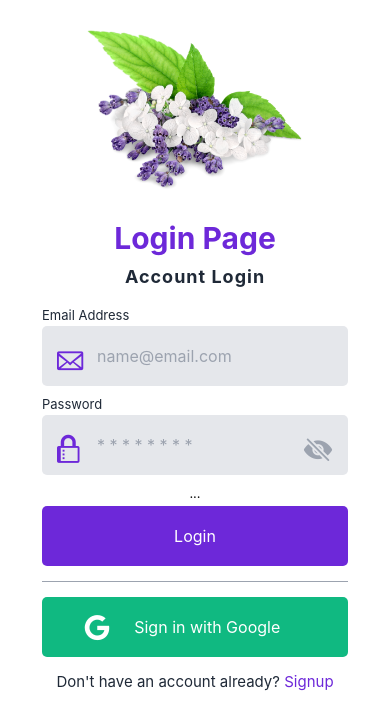
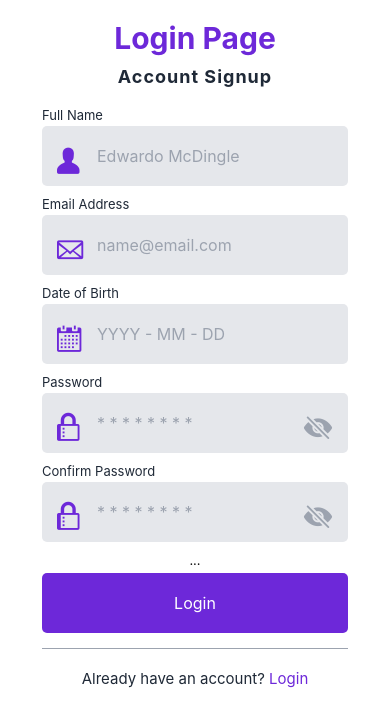
Before and after one commit to zoltanbi/login_system, a React Native app: screen / in a window 390 px wide. Shown: the top 728 px of the page. Built offline with nearby package versions, Linux system fonts and the light colour scheme.

Commit message:
Setup design of signup page

```diff
--- a/App.js
+++ b/App.js
@@ -2,9 +2,10 @@ import React from 'react';
 
 //screens
 import Login from './screens/Login';
+import Signup from "./screens/Signup";
 
 export default function App() {
   return (
-    <Login/>
+    <Signup/>
   );
 }
--- a/screens/Signup.js
+++ b/screens/Signup.js
@@ -0,0 +1,146 @@
+import React, {useState} from 'react';
+import { StatusBar } from 'expo-status-bar';
+import {View} from 'react-native';
+
+//icons
+import {Octicons, Ionicons, Fontisto} from '@expo/vector-icons';
+
+//formik
+import {Formik} from 'formik';
+
+import {
+    StyledContainer,
+    InnerContainer,
+    PageLogo,
+    PageTitle,
+    SubTitle,
+    StyledFormArea,
+    StyledTextInput,
+    StyledInputLabel,
+    LeftIcon,
+    RightIcon,
+    StyledButton,
+    ButtonText,
+    Colors,
+    MsgBox,
+    Line,
+    ExtraView,
+    ExtraText,
+    TextLink,
+    TextLinkContent,
+} from '../components/styles'
+
+// Colors
+const { brand, darkLight, primary } = Colors;
+
+const Signup = () => {
+
+    const [hidePassword, setHidePassword] = useState(true)
+
+    return (
+        <StyledContainer>
+            <StatusBar style="dark"/>
+            <InnerContainer>
+                <PageTitle>Login Page</PageTitle>
+                <SubTitle>Account Signup</SubTitle>
+
+                <Formik
+                    initialValues={{fullName: '', email: '', dateOfBirth: '', password: '',
+                        confirmPassword: ''}}
+                    onSubmit={(values) => {
+                        console.log(values)
+                    }}
+                >{({handleChange, handleBlur, handleSubmit, values}) => (
+                    <StyledFormArea>
+                        <MyTextInput
+                            label="Full Name"
+                            icon="person"
+                            placeholder="Edwardo McDingle"
+                            placeholderTextColor={darkLight}
+                            onChangeText={handleChange('fullName')}
+                            onBlur={handleChange('fullName')}
+                            value={values.email}
+                            keyboardType="email-address"
+                        />
+                        <MyTextInput
+                            label="Email Address"
+                            icon="mail"
+                            placeholder="name@email.com"
+                            placeholderTextColor={darkLight}
+                            onChangeText={handleChange('email')}
+                            onBlur={handleChange('email')}
+                            value={values.email}
+                            keyboardType="email-address"
+                        />
+                        <MyTextInput
+                            label="Date of Birth"
+                            icon="calendar"
+                            placeholder="YYYY - MM - DD"
+                            placeholderTextColor={darkLight}
+                            onChangeText={handleChange('dateOfBirth')}
+                            onBlur={handleChange('dateOfBirth')}
+                            value={values.ateOfBirth}
+                        />
+                        <MyTextInput
+                            label="Password"
+                            icon="lock"
+                            placeholder="* * * * * * * *"
+                            placeholderTextColor={darkLight}
+                            onChangeText={handleChange('password')}
+                            onBlur={handleChange('password')}
+                            value={values.password}
+                            secureTextEntry={hidePassword}
+                            isPassword={true}
+                            hidePassword={hidePassword}
+                            setHidePassword={setHidePassword}
+                        />
+                        <MyTextInput
+                            label="Confirm Password"
+                            icon="lock"
+                            placeholder="* * * * * * * *"
+                            placeholderTextColor={darkLight}
+                            onChangeText={handleChange('confirmPassword')}
+                            onBlur={handleChange('confirmPassword')}
+                            value={values.password}
+                            secureTextEntry={hidePassword}
+                            isPassword={true}
+                            hidePassword={hidePassword}
+                            setHidePassword={setHidePassword}
+                        />
+                        <MsgBox>...</MsgBox>
+                        <StyledButton onPress={handleSubmit}>
+                            <ButtonText>Login</ButtonText>
+                        </StyledButton>
+                        <Line/>
+                        <ExtraView>
+                            <ExtraText>Already have an account? </ExtraText>
+                            <TextLink>
+                                <TextLinkContent>Login</TextLinkContent>
+                            </TextLink>
+                        </ExtraView>
+                    </StyledFormArea>)}
+
+                </Formik>
+            </InnerContainer>
+        </StyledContainer>
+    );
+}
+
+const MyTextInput = ({label, icon, isPassword, hidePassword, setHidePassword, ...props}) => {
+    return (
+        <View>
+            <LeftIcon>
+                <Octicons name={icon} size={30} color={brand} />
+            </LeftIcon>
+            <StyledInputLabel>{label}</StyledInputLabel>
+            <StyledTextInput {...props}/>
+            {isPassword && (
+                <RightIcon onPress={() => setHidePassword(!hidePassword)}>
+                    <Ionicons name={hidePassword ? 'md-eye-off' : 'md-eye'}size={30} color={darkLight}/>
+                </RightIcon>
+            )}
+        </View>
+    )
+}
+
+export default Signup;
```
